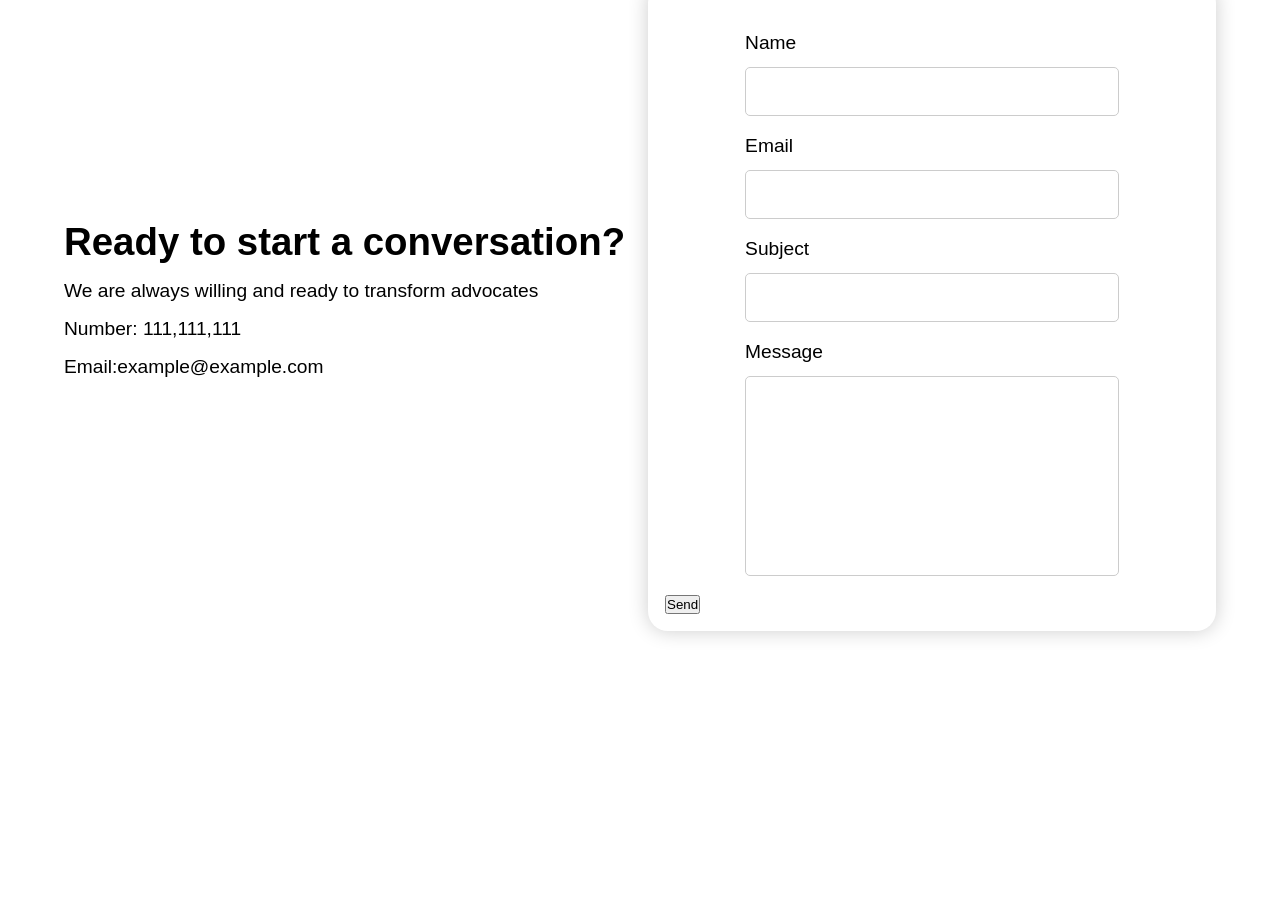
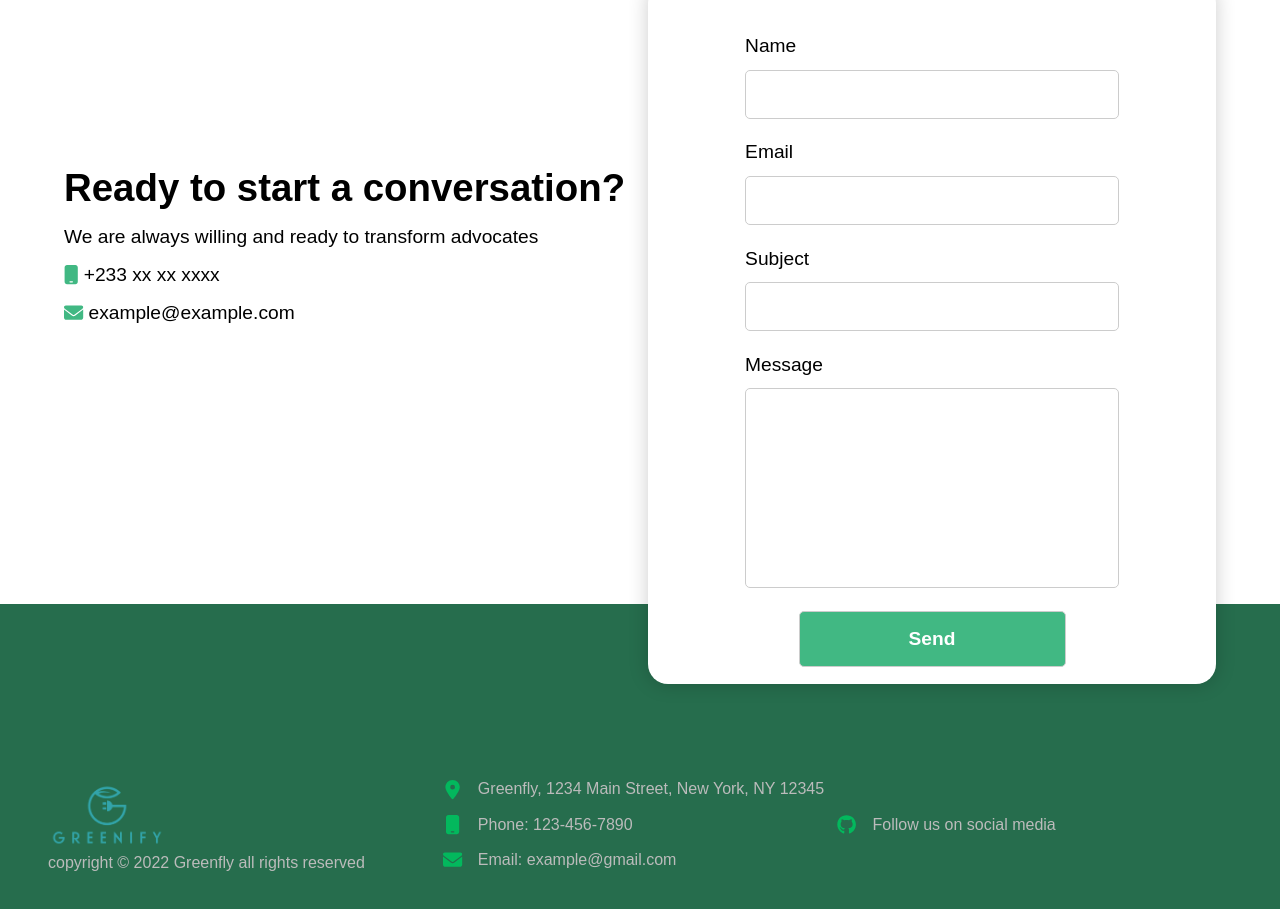
Before and after one commit to Mini-Sylar/Greenfly-Vue, a Vue app: page / in a window 1280 px wide. Shown: the part 2762-3671 px from the top of the page. Before the commit the page ends 3473 px from the top, so only its background shows below. Built offline with nearby package versions, Linux system fonts and the light colour scheme.

Commit message:
Added footer component

```diff
--- a/src/App.vue
+++ b/src/App.vue
@@ -35,6 +35,10 @@
         </div>
       </section>
     </main>
+    <!-- Footer -->
+    <footer class="is-a-footer">
+      <app-footer></app-footer>
+    </footer>
   </div>
 </template>
 
@@ -45,7 +49,7 @@ import SeeWhy from "./components/SeeWhy.vue";
 import Sections from './components/Sections.vue';
 import GridElements from './components/GridElements.vue';
 import Contact from './components/Contact.vue';
-
+import Footer from './components/Footer.vue';
 
 export default {
   name: "Greenfly",
@@ -74,6 +78,7 @@ export default {
     "app-sections": Sections,
     "app-grid": GridElements,
     "app-contact": Contact,
+    "app-footer": Footer,
   },
 };
 </script>
--- a/src/assets/css/Contact.css
+++ b/src/assets/css/Contact.css
@@ -34,6 +34,9 @@ li {
   border-radius: 20px;
   padding-top: 1rem;
   box-shadow: 0 0 20px 0 rgba(0, 0, 0, 0.2);
+  margin-bottom: -10rem;
+  z-index: 5;
+  background-color: #fff;
 }
 
 .group {
@@ -41,7 +44,7 @@ li {
   flex-direction: column;
   gap: 0.6rem;
   width: 70%;
-  margin: 0 auto;
+  margin: 0.2rem auto;
   height: 80%;
 }
 
@@ -71,3 +74,24 @@ textarea {
   resize: none;
   font-size: 1.2rem;
 }
+
+svg {
+  color: #41b883;
+}
+
+button {
+  padding: 1rem;
+  border: 1px solid #ccc;
+  border-radius: 5px;
+  outline: none;
+  background-color: #41b883;
+  color: #fff;
+  font-size: 1.2rem;
+  font-weight: 600;
+  cursor: pointer;
+  transition: all 0.3s ease-in-out;
+  margin: 0 auto;
+  width: 50%;
+  display: grid;
+  place-content: center;
+}
--- /dev/null
+++ b/src/assets/css/Footer.css
@@ -0,0 +1,50 @@
+.footer-container {
+  display: flex;
+  justify-content: center;
+  align-items: center;
+  padding: 3rem;
+  padding-top: 10rem;
+  z-index: -2;
+}
+
+img {
+  width: 30%;
+  height: 80%;
+  object-fit: contain;
+}
+
+p {
+  color: #bbbbbb;
+}
+
+.group-1 {
+  display: flex;
+  justify-content: center;
+  align-items: center;
+}
+
+.group-1 > * {
+  width: 100%;
+}
+
+.location-important div {
+  display: flex;
+  justify-content: flex-start;
+  align-items: center;
+  margin-block: 1rem;
+  gap: 1rem;
+}
+
+.socials-important div {
+  display: flex;
+  justify-content: flex-start;
+  align-items: center;
+  margin-block: 1rem;
+  gap: 1rem;
+}
+
+svg {
+  width: 1.2rem;
+  height: 1.2rem;
+  color: rgb(3, 184, 93);
+}
--- a/src/assets/css/Reset.css
+++ b/src/assets/css/Reset.css
@@ -3,6 +3,7 @@
   --main-accent-color: #0055af;
   --main-font-color: #fff;
   --section-font-color: #022a4e;
+  --footer-color: hsl(153, 48%, 29%);
 }
 
 *,
@@ -31,3 +32,7 @@ a {
 .has-color {
   background-color: #f2f2f2;
 }
+
+.is-a-footer {
+  background-color: var(--footer-color);
+}
--- a/src/components/Contact.vue
+++ b/src/components/Contact.vue
@@ -5,8 +5,8 @@
                 <h2>Ready to start a conversation?</h2>
                 <p>We are always willing and ready to transform advocates</p>
                 <ul>
-                    <li>Number: 111,111,111</li>
-                    <li>Email:example@example.com</li>
+                    <li><i class="fa-solid fa-mobile"></i> +233 xx xx xxxx</li>
+                    <li><i class="fa-solid fa-envelope"></i> example@example.com</li>
                 </ul>
             </div>
             <div class="right-side">
--- /dev/null
+++ b/src/components/Footer.vue
@@ -0,0 +1,44 @@
+<template lang="">
+    <div>
+        <div class="footer-container">
+            <div class="group-1">
+                <div class="logo-important">
+                    <img src="@/assets/images/logo.png" alt="">
+                    <P>copyright &copy; {{year}} Greenfly all rights reserved</P>
+                </div>
+                <div class="location-important">
+                    <div class="location">
+                       <i class="fa-solid fa-location-dot"></i>
+                        <p>Greenfly, 1234 Main Street, New York, NY 12345</p>
+                    </div>
+                    <div class="phone">
+                       <i class="fa-solid fa-mobile"></i>
+                        <p>Phone: 123-456-7890</p>
+                    </div>
+                    <div class="email">
+                       <i class="fa-solid fa-envelope"></i>
+                        <p>Email: example@gmail.com </p>
+                        </div>
+                </div>
+                <div class="socials-important">
+                    <div class="socials">
+                       <i class="fa-brands fa-github"></i>
+                        <p>Follow us on social media</p>
+                    </div>
+                </div>
+            </div>
+        </div>
+    </div>
+</template>
+<script>
+export default {
+    data() {
+        return {
+            year: new Date().getFullYear()
+        };
+    },
+}
+</script>
+<style src="@/assets/css/Footer.css" scoped>
+
+</style>
```
